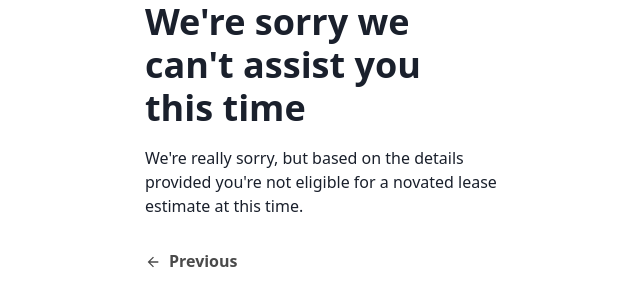
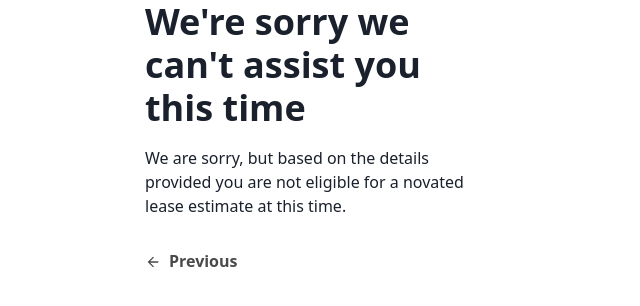
Before and after one commit to markcollinsdriva/driva-web, a Next.js app: page /novated-lease-calculator/decline in a window 1280 px wide. Shown: the top 306 px of the page, without its empty margins (319-959 px from the left). Built offline with nearby package versions, Linux system fonts and the light colour scheme.

Commit message:
fix build

```diff
--- a/app/calculator/components/useLoanCalculator.ts
+++ b/app/calculator/components/useLoanCalculator.ts
@@ -52,7 +52,7 @@ export const useLoanCalculator = ({
       setState({ ...values, loanAmount })
       return
     }
-  }, [ values ])
+  }, [ values, solveFor ])
 
   return { values, setValues }
 }
--- a/app/novated-lease-calculator/(steps)/decline/page.tsx
+++ b/app/novated-lease-calculator/(steps)/decline/page.tsx
@@ -9,7 +9,7 @@ const pageName = PageName.Decline
 export default function Page() {
   return (<>
     <FormPage pageName={pageName}>
-      <Box>We're really sorry, but based on the details provided you're not eligible for a novated lease estimate at this time. </Box>
+      <Box>We are sorry, but based on the details provided you are not eligible for a novated lease estimate at this time. </Box>
     </FormPage>
   </>)
 }
--- a/app/sliders/page.tsx
+++ b/app/sliders/page.tsx
@@ -83,7 +83,7 @@ const SliderOption = ({
       default:
         break;
     }
-  }, [ deposit, depositPerc, loanAmount ])
+  }, [ deposit, depositPerc, loanAmount, depositType, option])
 
 
   return (<>
```
